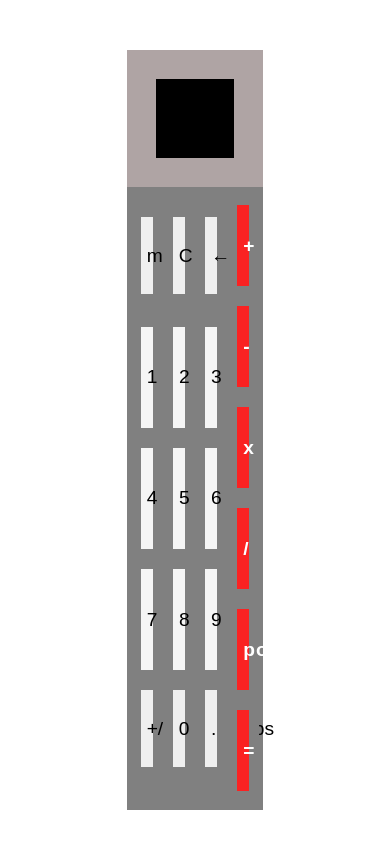
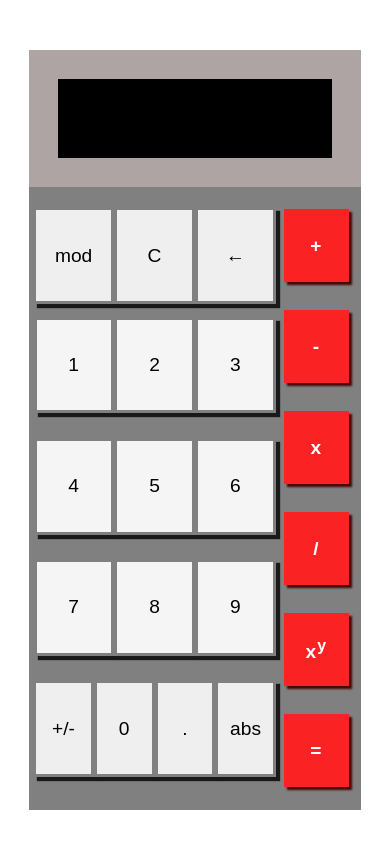
Before and after one commit to amanikandan494/calculator, a plain HTML site: page index.html in a window 390 px wide. Drawn offline with Linux system fonts and the light colour scheme.

Commit message:
Add responsiveness to calculator

```diff
--- a/index.html
+++ b/index.html
@@ -49,7 +49,7 @@
                 <button value="-">-</button>
                 <button value="*">x</button>
                 <button value="/">/</button>
-                <button value="pow">power</button>
+                <button value="pow">x<sup>y</sup></button>
                 <button value="=">=</button>
             </div>
         </div>
--- a/main.css
+++ b/main.css
@@ -117,9 +117,55 @@ body {
   height: 16.67%;
   width: 100%;
   background-color: rgb(250, 34, 34);
-  color:rgb(255, 255, 255);
+  color: rgb(255, 255, 255);
   font-family: Arial, Helvetica, sans-serif;
   letter-spacing: 1px;
   font-size: larger;
   font-weight: 700;
 }
+
+@media screen and (max-width: 980px) {
+  .container {
+    width: 45vw;
+  }
+}
+@media screen and (max-width: 760px) {
+  .container {
+    width: 55vw;
+  }
+}
+
+@media screen and (max-width: 620px) {
+  .container {
+    width: 75vw;
+  }
+}
+
+@media screen and (max-width: 450px) {
+  .container {
+    width: 85vw;
+  }
+  .top-special-digits button {
+    border: 3px solid grey;
+    box-shadow: 4px 4px 1px rgb(26, 25, 25);
+  }
+  .whole-digits button {
+    height: 80%;
+    border: 3px solid grey;
+    box-shadow: 4px 4px 1px rgb(26, 25, 25);
+  }
+  .special-digits button {
+    border: 3px solid grey;
+    box-shadow: 4px 4px 1px rgb(26, 25, 25);
+  }
+  .operations {
+    justify-content: space-around;
+  }
+  .operations button {
+    height: 12%;
+    width: 80%;
+    gap: 2px;
+    border: 0px solid grey;
+    box-shadow: 3px 3px 2px rgb(70 2 2);
+  }
+}
```
